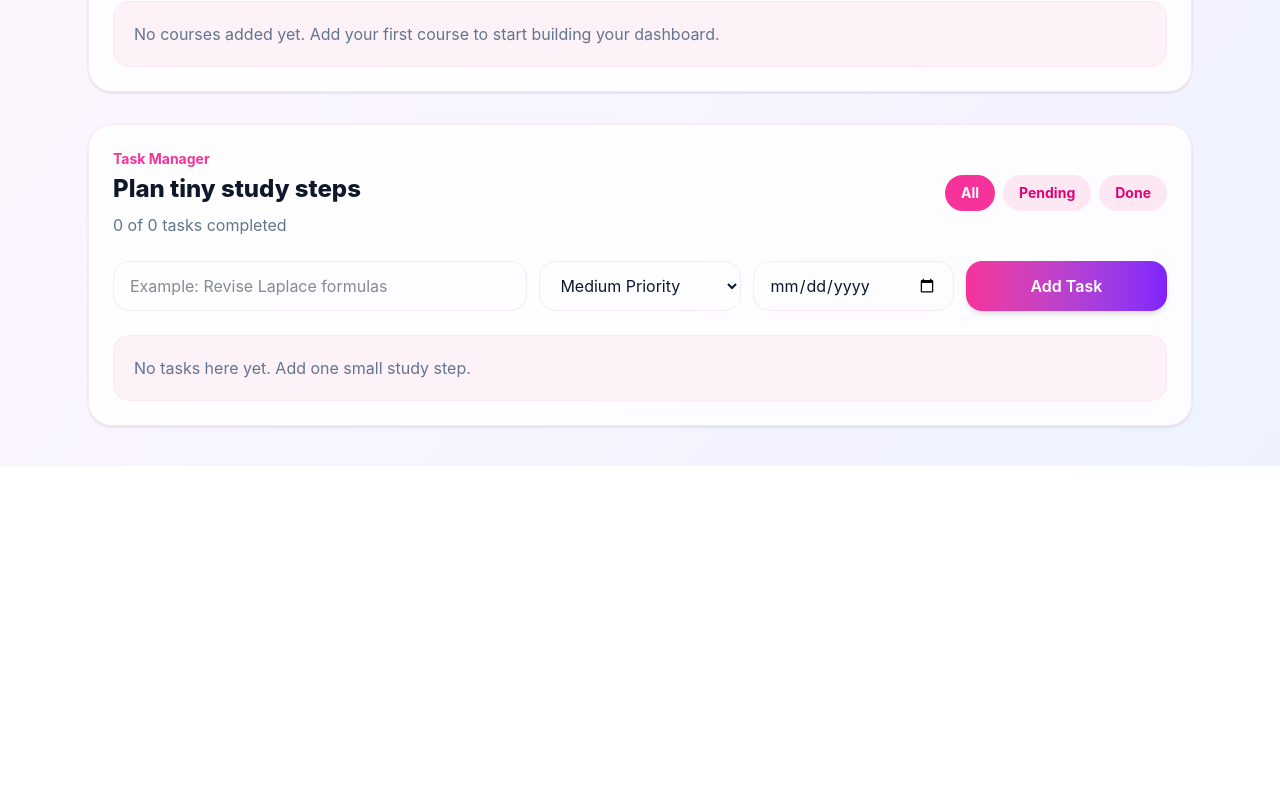
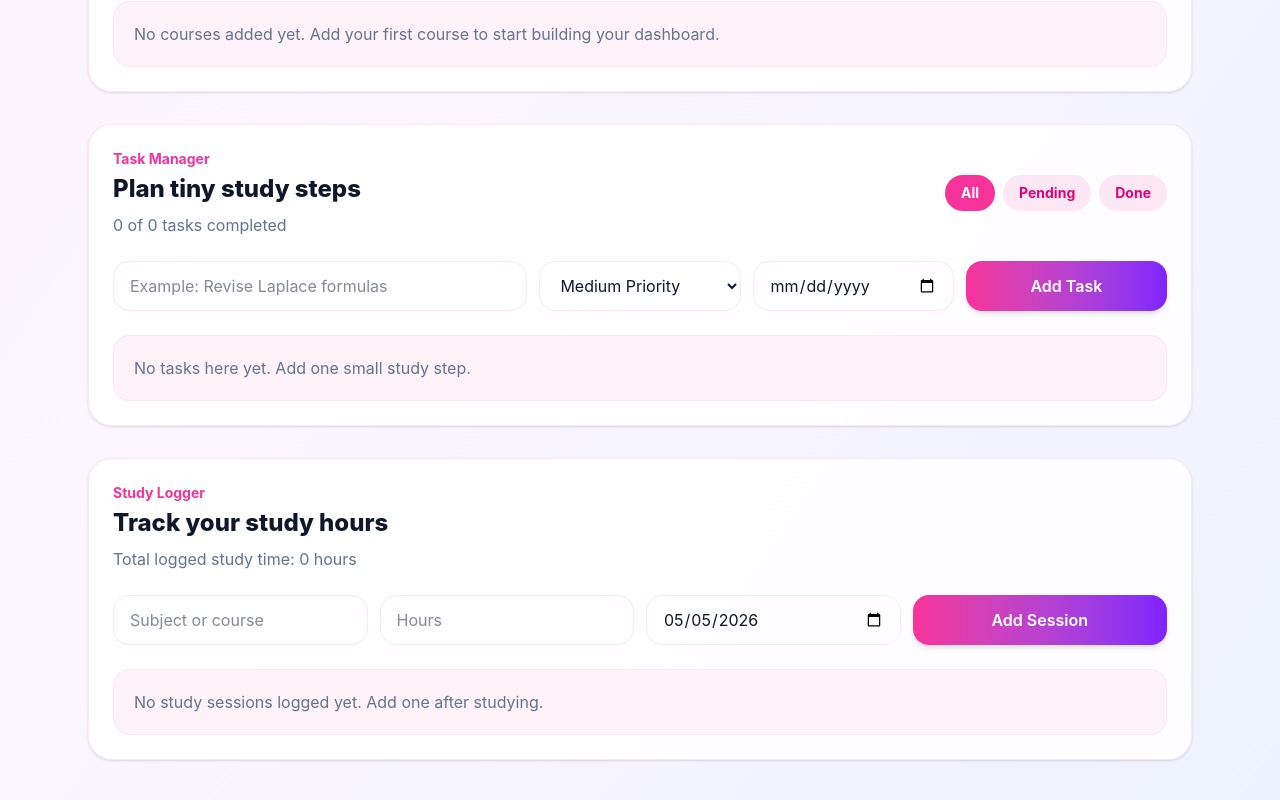
Before and after one commit to baruni8march/study-sync-dashboard, a React (Vite) app: page / in a window 1280 px wide. Shown: the part 1106-1906 px from the top of the page. Before the commit the page ends 1572 px from the top, so only its background shows below. Built offline with nearby package versions, Linux system fonts and the light colour scheme.

Commit message:
added study session logger

```diff
--- a/src/App.jsx
+++ b/src/App.jsx
@@ -4,6 +4,7 @@ import SummaryCards from "./components/SummaryCards"
 import FocusCard from "./components/FocusCard"
 import CourseManager from "./components/CourseManager"
 import TaskManager from "./components/TaskManager"
+import StudyLogger from "./components/StudyLogger"
 function App() {
   return (
     <div className="min-h-screen bg-linear-to-br from-pink-50 via-purple-50 to-indigo-50 text-slate-900">
@@ -15,6 +16,7 @@ function App() {
         <FocusCard />
         <CourseManager />
         <TaskManager />
+        <StudyLogger />
       </main>
     </div>
   )
--- /dev/null
+++ b/src/components/StudyLogger.jsx
@@ -0,0 +1,122 @@
+import { useState } from "react"
+import useLocalStorage from "../hooks/useLocalStorage"
+
+function StudyLogger() {
+  const [sessions, setSessions] = useLocalStorage("studysync-sessions", [])
+  const [subject, setSubject] = useState("")
+  const [hours, setHours] = useState("")
+  const [date, setDate] = useState(new Date().toISOString().slice(0, 10))
+
+  function addSession(e) {
+    e.preventDefault()
+
+    if (subject.trim() === "" || hours === "" || Number(hours) <= 0) {
+      return
+    }
+
+    const newSession = {
+      id: Date.now(),
+      subject: subject,
+      hours: Number(hours),
+      date: date,
+      createdAt: new Date().toISOString(),
+    }
+
+    setSessions([newSession, ...sessions])
+    setSubject("")
+    setHours("")
+    setDate(new Date().toISOString().slice(0, 10))
+  }
+
+  function deleteSession(id) {
+    const remainingSessions = sessions.filter((session) => session.id !== id)
+    setSessions(remainingSessions)
+  }
+
+  const totalHours = sessions.reduce((sum, session) => {
+    return sum + session.hours
+  }, 0)
+
+  return (
+    <section className="mt-8 bg-white/85 rounded-3xl shadow-sm border border-pink-100 p-6">
+      <div className="mb-6">
+        <p className="text-sm font-bold text-pink-500 mb-1">
+          Study Logger
+        </p>
+
+        <h3 className="text-2xl font-extrabold">
+          Track your study hours
+        </h3>
+
+        <p className="text-slate-500 mt-2">
+          Total logged study time: {totalHours} hour{totalHours !== 1 ? "s" : ""}
+        </p>
+      </div>
+
+      <form onSubmit={addSession} className="grid md:grid-cols-4 gap-3 mb-6">
+        <input
+          type="text"
+          value={subject}
+          onChange={(e) => setSubject(e.target.value)}
+          placeholder="Subject or course"
+          className="px-4 py-3 rounded-2xl border border-pink-100 outline-none focus:ring-2 focus:ring-pink-300"
+        />
+
+        <input
+          type="number"
+          value={hours}
+          onChange={(e) => setHours(e.target.value)}
+          placeholder="Hours"
+          min="0.5"
+          step="0.5"
+          className="px-4 py-3 rounded-2xl border border-pink-100 outline-none focus:ring-2 focus:ring-pink-300"
+        />
+
+        <input
+          type="date"
+          value={date}
+          onChange={(e) => setDate(e.target.value)}
+          className="px-4 py-3 rounded-2xl border border-pink-100 outline-none focus:ring-2 focus:ring-pink-300"
+        />
+
+        <button className="bg-linear-to-r from-pink-500 to-violet-600 text-white px-6 py-3 rounded-2xl font-semibold shadow-md hover:scale-[1.01] transition">
+          Add Session
+        </button>
+      </form>
+
+      <div className="space-y-3">
+        {sessions.length === 0 ? (
+          <div className="bg-pink-50 border border-pink-100 rounded-2xl p-5 text-slate-500">
+            No study sessions logged yet. Add one after studying.
+          </div>
+        ) : (
+          sessions.map((session) => (
+            <div
+              key={session.id}
+              className="flex flex-col md:flex-row md:items-center md:justify-between gap-3 bg-pink-50 border border-pink-100 rounded-2xl p-4"
+            >
+              <div>
+                <h4 className="font-extrabold text-slate-800">
+                  {session.subject}
+                </h4>
+
+                <p className="text-sm text-slate-500">
+                  {session.hours} hour{session.hours !== 1 ? "s" : ""} studied on {session.date}
+                </p>
+              </div>
+
+              <button
+                onClick={() => deleteSession(session.id)}
+                className="text-sm font-bold text-red-400 hover:text-red-600 self-start md:self-center"
+              >
+                Delete
+              </button>
+            </div>
+          ))
+        )}
+      </div>
+    </section>
+  )
+}
+
+export default StudyLogger
```
